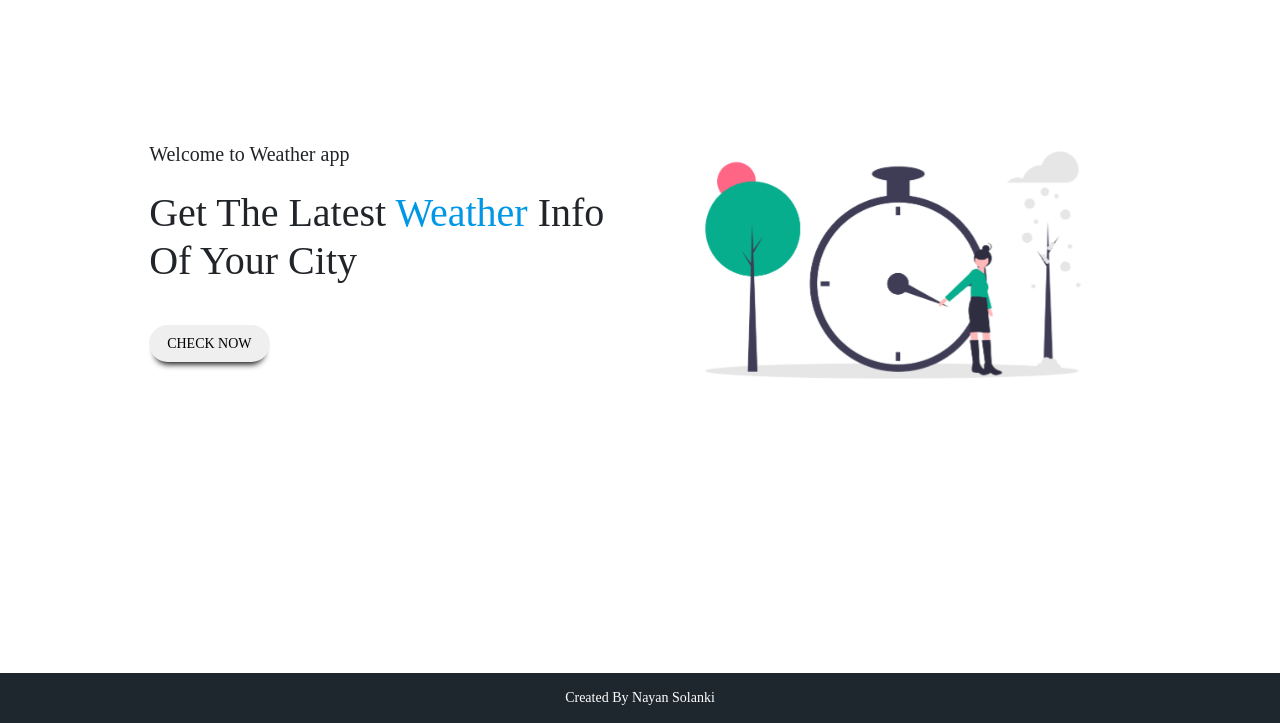
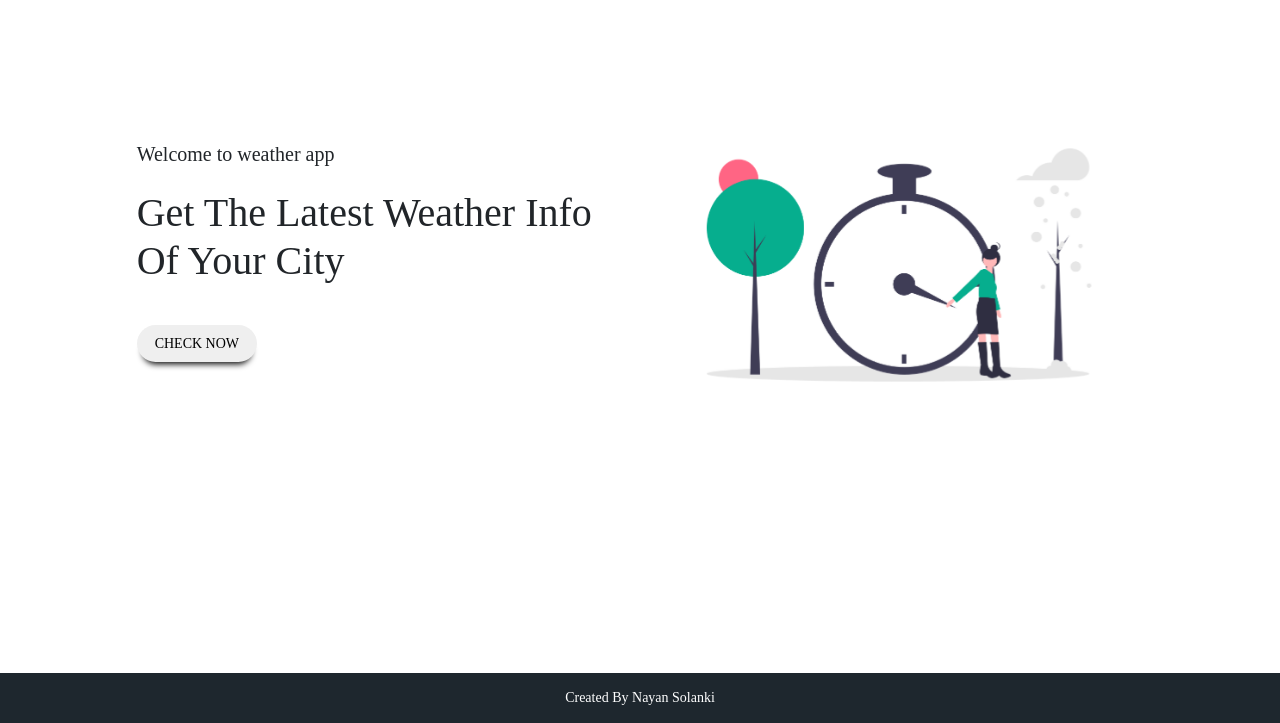
Before and after one commit to nayansolanki96/webproject, a Node server app: page / in a window 1280 px wide. Shown: the part 77-800 px from the top of the page. Run offline with Node 20, Linux system fonts and the light colour scheme; some libraries are stand-ins or nearby versions.

Commit message:
add another

```diff
--- a/template/views/about.hbs
+++ b/template/views/about.hbs
@@ -16,7 +16,7 @@
                     <!-- Left side div -->
                     <div class="col-md-6 col-12 main_header_right  align-items-center">
                         <figure>
-                            <img src="image/about .png" alt="about img" class="img-fluid" title="nayan solanki">
+                            <img src="image/about.png" alt="about img" class="img-fluid" title="nayan solanki">
                         </figure>
                     </div>
 
--- a/template/views/index.hbs
+++ b/template/views/index.hbs
@@ -10,47 +10,49 @@
     {{>navbar}}
 
     <!-- Main header -->
-    <div class="container-fluid main_header">
+
+
+     <div class="main_header">
+
         <div class="row">
             <div class="col-md-10 col-12 mx-auto">
                 <div class="row">
-                    <!-- Left side div -->
                     <div class="col-md-6 col-12 main_header_left">
-                        <p>Welcome to Weather app</p>
-                        <h1>Get The Latest <span class="text_clr"> Weather </span> Info of Your City</h1>
-                        <a href="/weather"><button>Check now</button></a>
+                        <p>Welcome to weather app</p>
+                        <h1>Get the latest <span class="txt_clr">weather</span> info of your city</h1>
+                        <a href="/weather"><button>check now</button></a>
                     </div>
 
-                    <!-- Right side div -->
-                    <div class="col-md-6 col-12 main_header_right">
-                        <div id="carouselExampleControls" class="carousel slide" data-bs-ride="carousel">
+                    <div class="col-md-6 col-12 main_header_right home_header_right">
+                        <div id="carouselExampleControls" class="carousel slide" data-ride="carousel">
                             <div class="carousel-inner">
                                 <div class="carousel-item active">
-                                    <img src="image/bg1.png" class="w-100" alt="First Slide ">
+                                    <img class="w-100" src="image/bg1.png" alt="First slide">
                                 </div>
                                 <div class="carousel-item">
-                                    <img src="image/bg2.png" class="w-100" alt="Second Slide">
+                                    <img class="w-100" src="image/bg2.png" alt="Second slide">
                                 </div>
                                 <div class="carousel-item">
-                                    <img src="image/bg3.png" class="w-100" alt="Third Slide ">
+                                    <img class="w-100" src="image/bg3.png" alt="Third slide">
                                 </div>
                             </div>
-                            <a class="carousel-control-prev" type="button" data-bs-target="#carouselExampleControls"
-                                data-bs-slide="prev">
+                            <a class="carousel-control-prev" href="#carouselExampleControls" role="button"
+                                data-slide="prev">
                                 <span class="carousel-control-prev-icon" aria-hidden="true"></span>
-                                <span class="visually-hidden">Previous</span>
+                                <span class="sr-only">Previous</span>
                             </a>
-                            <a class="carousel-control-next" type="button" data-bs-target="#carouselExampleControls"
-                                data-bs-slide="next">
+                            <a class="carousel-control-next" href="#carouselExampleControls" role="button"
+                                data-slide="next">
                                 <span class="carousel-control-next-icon" aria-hidden="true"></span>
-                                <span class="visually-hidden">Next</span>
+                                <span class="sr-only">Next</span>
                             </a>
                         </div>
-
                     </div>
                 </div>
+
             </div>
         </div>
+
     </div>
 
     <!-- footer code -->
```
